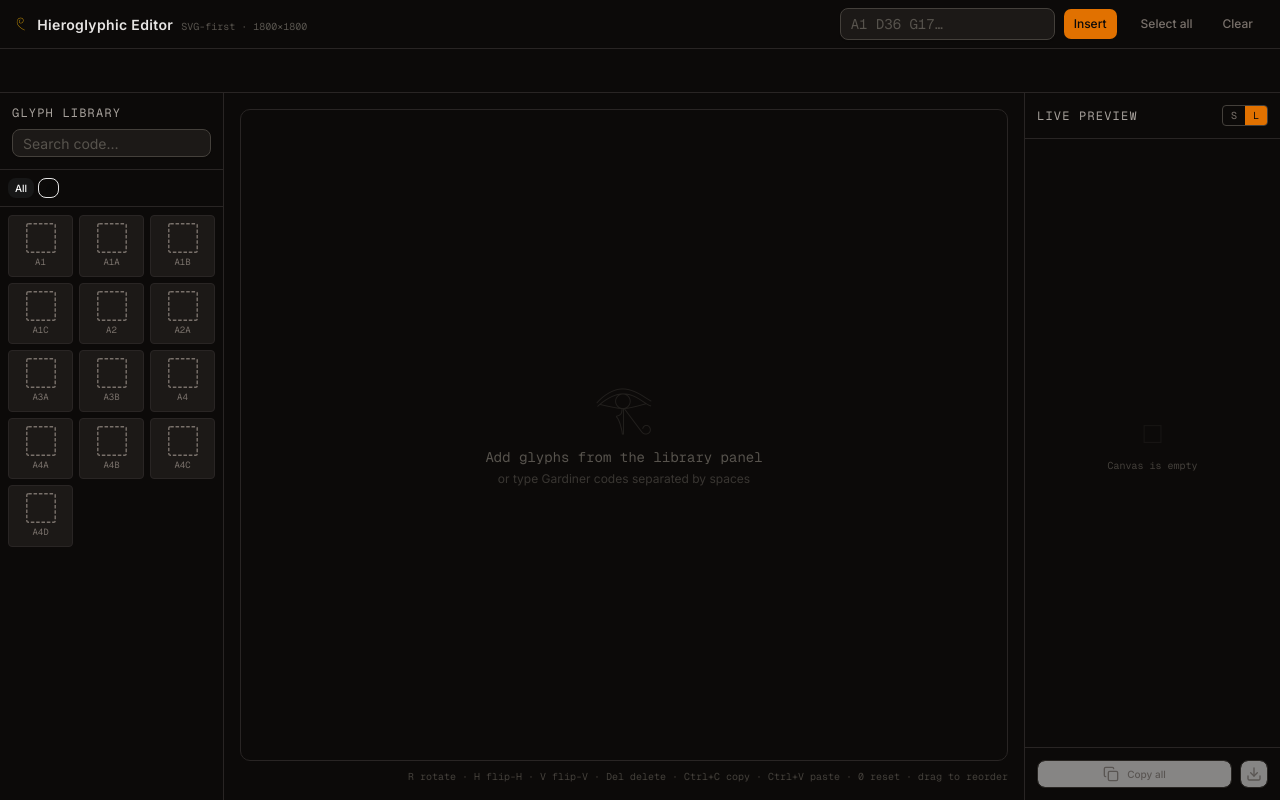
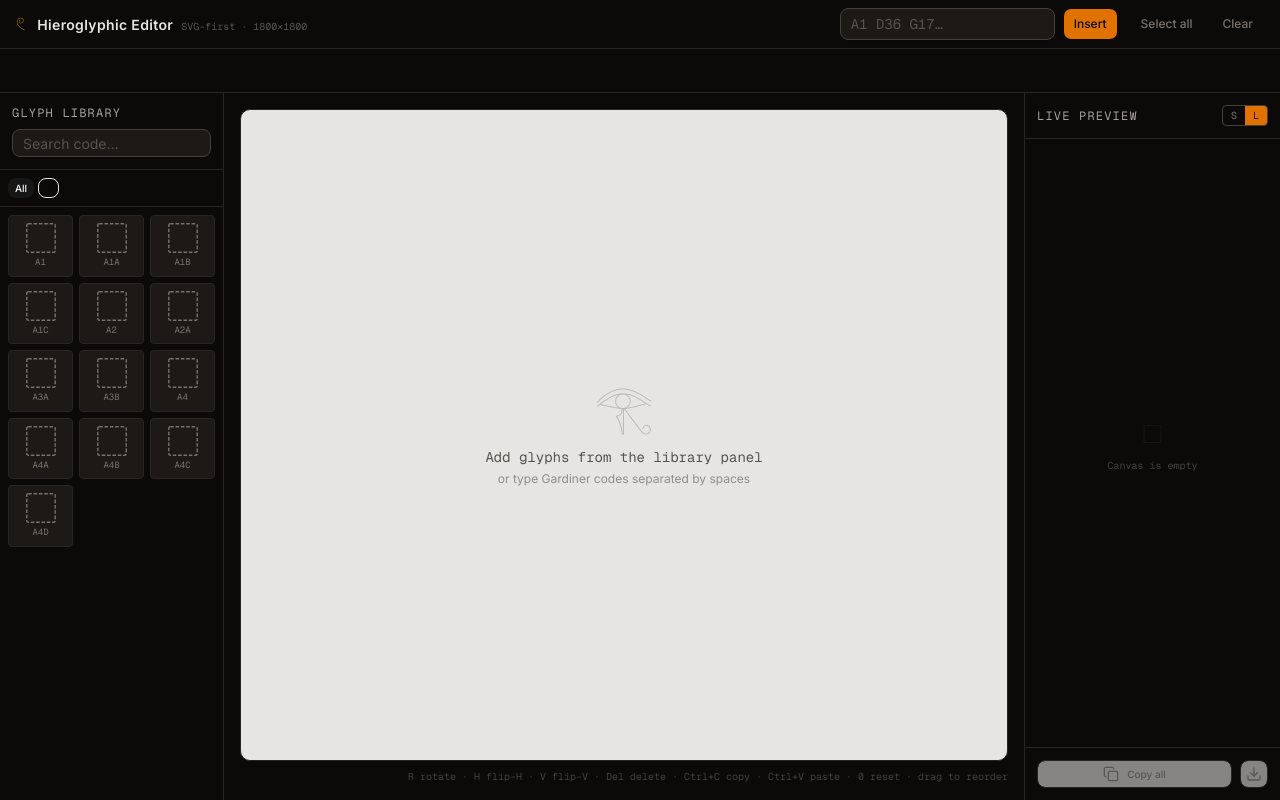
Before and after one commit to ahmedwagd/jsesheditor, a Next.js app: page / in a window 1280 px wide. Built offline with nearby package versions, Linux system fonts and the light colour scheme.

Commit message:
style(canvas): update editor canvas background color

```diff
--- a/components/canvas/EditorCanvas.tsx
+++ b/components/canvas/EditorCanvas.tsx
@@ -35,7 +35,7 @@ export function EditorCanvas() {
 
   return (
     <div
-      className="flex-1 min-h-0 overflow-auto bg-stone-950 rounded-lg border border-stone-800"
+      className="flex-1 min-h-0 overflow-auto bg-stone-200 rounded-lg border border-stone-800"
       onClick={deselectAll}
       aria-label="Editor canvas — click to deselect"
     >
```
